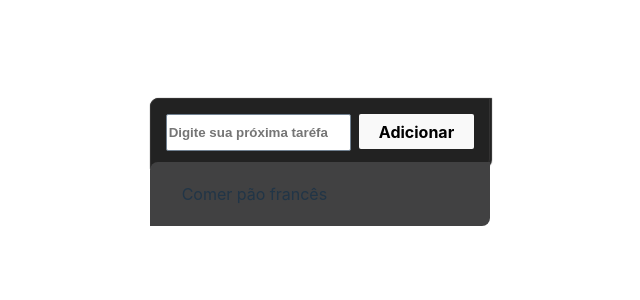
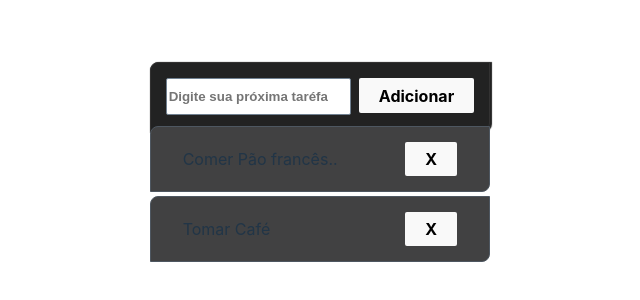
Before and after one commit to raioramalho/todo-list-frontend, a React (Vite) app: page / in a window 1280 px wide. Shown: the part 236-536 px from the top of the page, without its empty margins (320-960 px from the left). Built offline with nearby package versions, Linux system fonts and the light colour scheme.

Commit message:
Component callbacks and func working!!

```diff
--- a/src/components/Bar.jsx
+++ b/src/components/Bar.jsx
@@ -1,15 +1,24 @@
 import React from "react";
+import myGear from '../gear/Brain'
 import Button from "./Button"
 import Input from "./Input"
 import './style/Bar.css'
 
 
+function Bar(props){
+      return(
+        <div id="bar">
+        <Input id="testFunc" type="text" placeholder="Digite sua próxima taréfa"
+            callfunc={() => {
+                myGear.funDigit()
+            }}/>
 
-const Bar = (
-    <div id="bar">
-        <Input id="testFunc" type="text" placeholder="Digite sua próxima taréfa"/>
-        <Button id="addButton" title="Adicionar"/>
+        <Button id="addButton" title="Adicionar"
+            callfunc={() => {
+                myGear.funClick()
+            }}/>
     </div>
-)
+    )
+}
 
 export default Bar
--- a/src/components/Button.jsx
+++ b/src/components/Button.jsx
@@ -1,17 +1,14 @@
 import { useEffect, useState } from 'react'
 import './style/Button.css'
 
-
-function funClick(){
-    console.log('click')
-    console.log(document.getElementById("testFunc").value)
-}
 
 
 function Button(props) {
     return (
         <div>
-            <button id={ props.id } onClick={funClick}>{ props.title }</button>
+            <button id={ props.id } onClick={ props.callfunc }>
+                { props.title }
+            </button>
         </div>
         )
 }
--- a/src/components/Card.jsx
+++ b/src/components/Card.jsx
@@ -1,16 +1,18 @@
 import React from 'react'
+import Task from './Task'
+import Button from './Button'
 import './style/Card.css'
-import Task from './Task'
 
-
-
-const Card = (
-    <div>
-        <div className='card'>
-            <Task taskTitle="Comer pão francês"/>
+function Card(props){
+    return(
+        <div>
+            <div className='card'>
+                <Task taskTitle={props.taskTitle}/>
+                <Button title="X"/>
+            </div>
+            <hr/>
         </div>
-        <hr/>
-    </div>
-)
+    )
+}
 
 export default Card
--- a/src/components/Input.jsx
+++ b/src/components/Input.jsx
@@ -8,7 +8,7 @@ function testFunc(){
 
 
 function Input(props) {
-    return <input id={ props.id } type={ props.type } placeholder={ props.placeholder } onInput={testFunc}/>;
+    return <input id={ props.id } type={ props.type } placeholder={ props.placeholder } onInput={ props.callfunc }/>;
 }
 
 
--- a/src/components/Task.jsx
+++ b/src/components/Task.jsx
@@ -3,7 +3,9 @@ import ReactDOM from 'react-dom/client';
 import './style/Task.css'
 
 function Task(props) {
-    return <p>{props.taskTitle}</p>
+    return (
+        <p>{props.taskTitle}</p>
+    )
 }
 
 export default Task
--- a/src/components/style/Card.css
+++ b/src/components/style/Card.css
@@ -8,6 +8,7 @@
     height: 3rem;
     align-items: center;
     justify-items: center;
+    border: 1px solid rgb(78, 87, 97);
 }
 
 hr {
--- /dev/null
+++ b/src/gear/Brain.js
@@ -0,0 +1,12 @@
+const myGear = {
+    funClick: function() {
+      console.log('Click!')
+    },
+
+    funDigit: function() {
+      console.log('Inputing..')
+    },
+  }
+
+
+export default myGear
--- a/src/layout/App.jsx
+++ b/src/layout/App.jsx
@@ -5,16 +5,14 @@ import Card from "../components/Card";
 import './App.css'
 
 
-
 function App() {
-
-
   return (
     <section>
       <div className="App">
-        {Bar}
+        <Bar/>
         <div id="content">
-          {Card}
+          <Card taskTitle="Comer Pão francês.."/>
+          <Card taskTitle="Tomar Café"/>
         </div>
       </div>
     </section>
--- a/src/main.jsx
+++ b/src/main.jsx
@@ -2,6 +2,7 @@ import React from 'react'
 import ReactDOM from 'react-dom/client'
 import App from './layout/App'
 import './layout/index.css'
+
 
 
 ReactDOM.createRoot(document.getElementById('root')).render(
```
